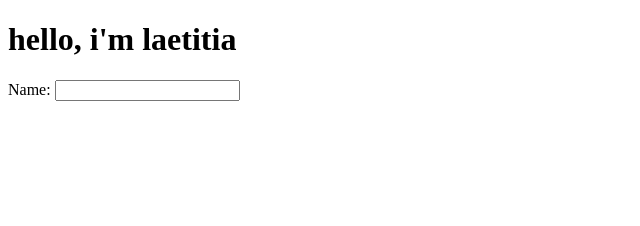
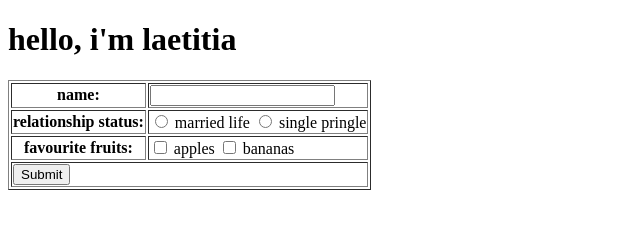
Before and after one commit to laexxtia/laexxtia.github.io, a plain HTML site: page index.html in a window 1280 px wide. Shown: the whole page, without its empty margins (0-640 px from the left). Drawn offline with Linux system fonts and the light colour scheme.

Commit message:
week1 test form

```diff
--- a/index.html
+++ b/index.html
@@ -9,8 +9,32 @@
 <body>
     <h1> hello, i'm laetitia </h1>
     <form>
-        Name:
-        <input type="text">
+        <table border="1">
+            <tr>
+                <th>name:</th>
+                <td>
+                    <input type="text" id="name"> <br>
+                </td>
+            </tr>
+            <tr>
+                <th>relationship status: </th>
+                <td>
+                    <input type="radio" id="married"> married life
+                    <input type="radio" id="single"> single pringle
+                </td>
+            </tr>
+            <tr>
+                <th>favourite fruits:</th>
+                <td>
+                    <input type="checkbox" id="apple"> apples
+                    <input type="checkbox" id="banana"> bananas
+                </td>
+            </tr>
+            <tr>
+                <td colspan="2"><input type="submit"></td>
+            </tr>
+
+        </table>
     </form>
 </body>
 </html>
```
